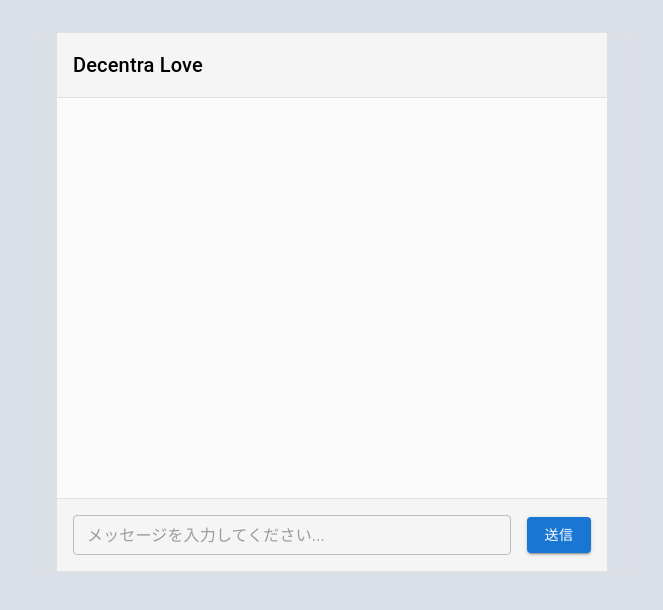
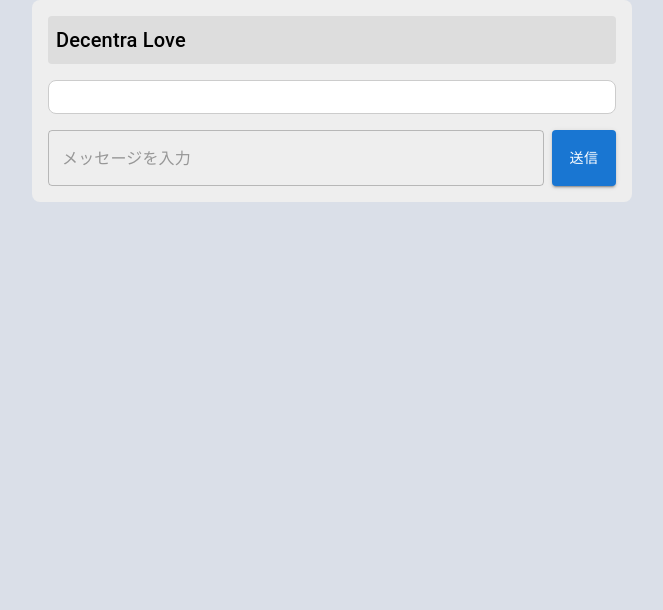
Before and after one commit to trmti/Web3_front, a Next.js app: page /chatpage in a window 1280 px wide. Shown: the top 610 px of the page, without its empty margins (308-971 px from the left). Built offline with nearby package versions, Linux system fonts and the light colour scheme.

Commit message:
change: ユーザを右にボットを左に・Enterイベントで送信

```diff
--- a/app/chatpage/page.tsx
+++ b/app/chatpage/page.tsx
@@ -1,139 +1,148 @@
 'use client';
-
-import React, { useState } from 'react';
-import {
-  Box,
-  Typography,
-  TextField,
-  Button,
-  Paper,
-  Container,
-} from '@mui/material';
+import React, { useState } from "react";
+import { Box, TextField, Button, Typography, Paper } from "@mui/material";
 
 type Message = {
   type: 'user' | 'bot';
   content: string;
 };
 
-const ChatPage = () => {
-  const [messages, setMessages] = useState<Message[]>([]);
-  const [inputMessage, setInputMessage] = useState('');
+const ChatApp = () => {
+  const [message, setMessage] = useState("");
+  const [chatMessages, setChatMessages] = useState<Message[]>([]);
 
-  const handleSendMessage = () => {
-    if (inputMessage.trim() === '') {
-      alert('メッセージを入力してください。');
+    const handleSend = async (event: React.KeyboardEvent<HTMLInputElement>) => {
+        if (event.key === 'Enter') {
+            if (message.trim() === "") {
+                alert("メッセージを入力してください。");
                 return;
             }
 
-    const url = 'http://192.168.11.10:8000/create_task';
-    const params = new URLSearchParams(window.location.search);
-    const select1Value = params.get('select1');
-    const select2Value = params.get('select2');
-    const select3Value = params.get('select3');
+            const queryString = window.location.search;
+            const params = new URLSearchParams(queryString);
 
-    const newUserMessage: Message = { type: 'user', content: inputMessage };
-    setMessages((prevMessages) => [...prevMessages, newUserMessage]);
+            const select1Value = params.get("select1");
+            const select2Value = params.get("select2");
+            const select3Value = params.get("select3");
 
-    fetch(url, {
-      method: 'POST',
-      headers: {
-        'Content-Type': 'application/json',
-      },
-      body: JSON.stringify({
-        Question: inputMessage,
-        Model_Names: [select1Value, select2Value, select3Value],
-        Aggregator_Name: 'Llama-2-7b-Japanese',
-        Wait_Task_Num: 1,
-      }),
-    })
-      .then((response) => response.json())
-      .then((data) => {
-        const newBotMessage: Message = { type: 'bot', content: data.answer };
-        setMessages((prevMessages) => [...prevMessages, newBotMessage]);
-      })
-      .catch((error) => {
-        console.error('Error:', error);
-        alert('エラーが発生しました。');
-      });
+            try {
+                //   const response = await fetch("http://192.168.11.10:8000/create_task", {
+                //     method: "POST",
+                //     headers: {
+                //       "Content-Type": "application/json",
+                //     },
+                //     body: JSON.stringify({
+                //       Question: message,
+                //       Model_Names: [select1Value, select2Value, select3Value],
+                //       Aggregator_Name: "Llama-2-7b-Japanese",
+                //       Wait_Task_Num: 1,
+                //     }),
+                //   });
+                const response = { 'answer': 'うるせえだまれ！' }
+                const data = await response;
+                setChatMessages((prev) => [
+                    ...prev,
+                    { type: "user", content: message },
+                    { type: "bot", content: data.answer },
+                ]);
+            } catch (error) {
+                console.error("Error:", error);
+                alert("エラーが発生しました。");
+            }
 
-    setInputMessage('');
+            setMessage(""); // メッセージボックスをクリア
         };
+    }
 
   return (
-    <Container maxWidth="sm" sx={{ mt: 4, p: 0, border: 1, borderColor: 'grey.300' }}>
+    <Box
+          sx={{
+
+        maxWidth: "600px",
+        margin: "0 auto",
+        padding: 2,
+        backgroundColor: "#eee",
+        borderRadius: "8px",
+      }}
+    >
       {/* ヘッダー */}
       <Box
         sx={{
-          p: 2,
-          borderBottom: 1,
-          borderColor: 'grey.300',
-          backgroundColor: 'grey.100',
+          backgroundColor: "#ddd",
+          padding: "8px",
+          borderRadius: "4px",
+          marginBottom: 2,
+          display: "flex",
+          justifyContent: "space-between",
         }}
       >
         <Typography variant="h6">Decentra Love</Typography>
       </Box>
 
-      {/* メッセージリスト */}
+      {/* メッセージ表示エリア */}
       <Box
         sx={{
-          p: 2,
-          height: '400px',
-          overflowY: 'auto',
-          backgroundColor: 'grey.50',
+          maxHeight: "400px",
+          overflowY: "auto",
+          backgroundColor: "#fff",
+          border: "1px solid #ccc",
+          borderRadius: "8px",
+          padding: 2,
+          marginBottom: 2,
         }}
       >
-        {messages.map((msg, index) => (
+        {chatMessages.map((msg, index) => (
           <Box
             key={index}
             sx={{
-              display: 'flex',
-              justifyContent: msg.type === 'user' ? 'flex-end' : 'flex-start',
-              mb: 2,
+              display: "flex",
+              justifyContent: msg.type === "user" ? "flex-end" : "flex-start",
+              marginBottom: 1,
             }}
           >
             <Paper
+              elevation={3}
               sx={{
-                p: 1,
-                maxWidth: '70%',
-                backgroundColor: msg.type === 'user' ? 'primary.light' : 'grey.200',
+                padding: "8px 16px",
+                borderRadius: "16px",
+                backgroundColor:
+                  msg.type === "user" ? "blue" : "rgba(0,0,255,0.1)",
+                color: msg.type === "user" ? "white" : "black",
+                maxWidth: "70%",
               }}
             >
-              <Typography variant="body1">{msg.content}</Typography>
+              {msg.content}
             </Paper>
           </Box>
         ))}
       </Box>
 
-      {/* メッセージ入力 */}
+      {/* メッセージ入力エリア */}
       <Box
         sx={{
-          display: 'flex',
-          alignItems: 'center',
-          p: 2,
-          borderTop: 1,
-          borderColor: 'grey.300',
-          backgroundColor: 'grey.100',
+          display: "flex",
+          gap: 1,
         }}
       >
         <TextField
           fullWidth
+          value={message}
+          onChange={(e) => setMessage(e.target.value)}
+          onKeyDown={handleSend}
+          placeholder="メッセージを入力"
           variant="outlined"
-          size="small"
-          value={inputMessage}
-          onChange={(e) => setInputMessage(e.target.value)}
-          placeholder="メッセージを入力してください..."
         />
         <Button
           variant="contained"
           color="primary"
-          sx={{ ml: 2 }}
-          onClick={handleSendMessage}
+          onClick={handleSend}
+          sx={{ height: "56px" }}
         >
           送信
         </Button>
       </Box>
-    </Container>
+    </Box>
   );
 };
 
-export default ChatPage;
+export default ChatApp;
```
Lines whose indentation alone changed are shown as unchanged.
